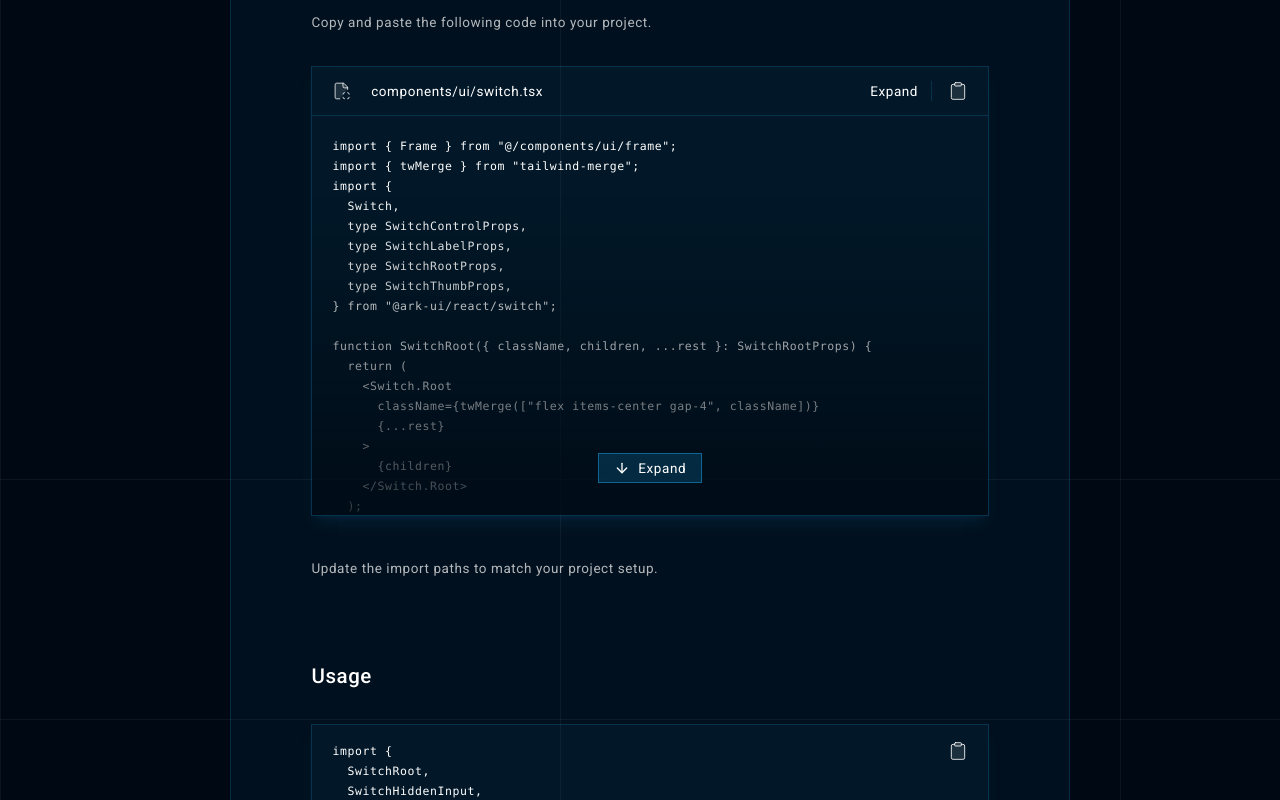
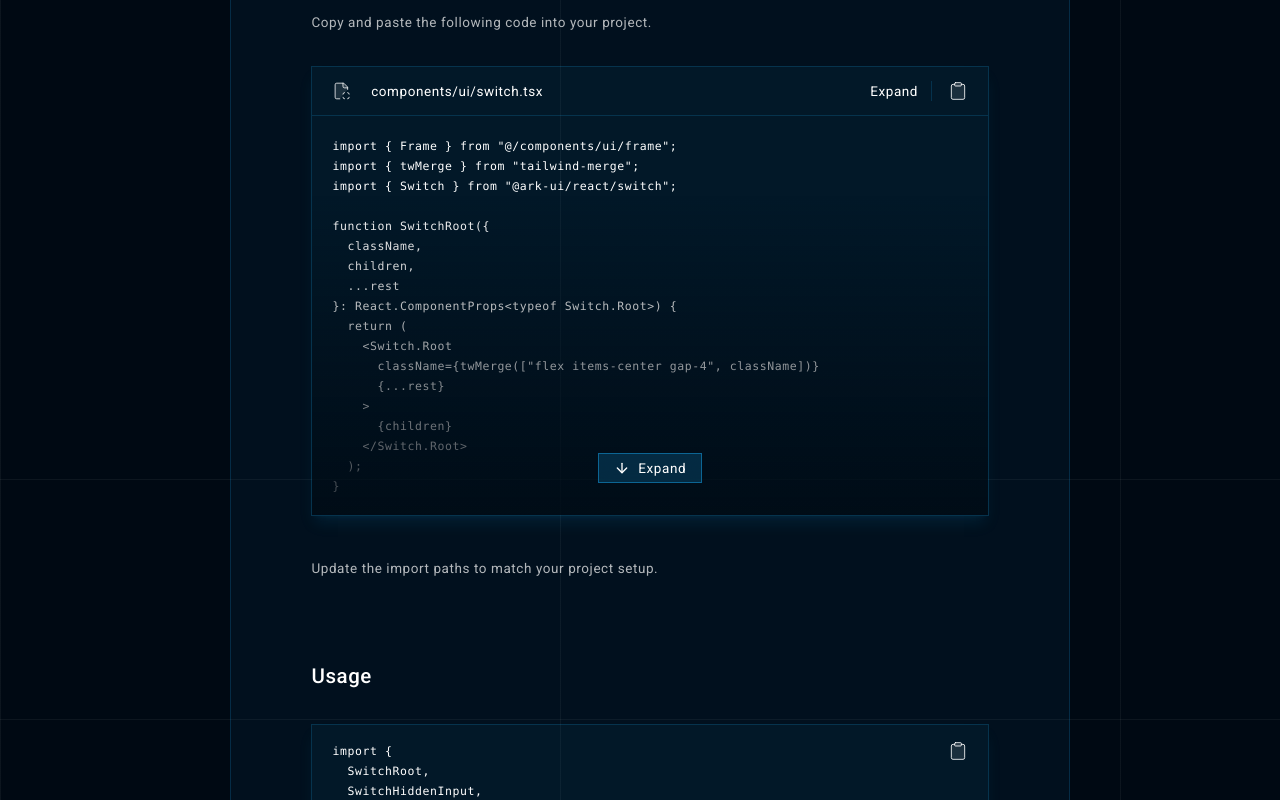
Before and after one commit to rizkimuhammada/cosmic-ui, a React (Vite) app: page /docs/switch in a window 1280 px wide. Shown: the part 1120-1920 px from the top of the page. Built offline with nearby package versions, Linux system fonts and the light colour scheme.

Commit message:
chore(switch): update component types

```diff
--- a/src/components/ui/switch.tsx
+++ b/src/components/ui/switch.tsx
@@ -1,14 +1,12 @@
 import { Frame } from "@/components/ui/frame";
 import { twMerge } from "tailwind-merge";
-import {
-  Switch,
-  type SwitchControlProps,
-  type SwitchLabelProps,
-  type SwitchRootProps,
-  type SwitchThumbProps,
-} from "@ark-ui/react/switch";
+import { Switch } from "@ark-ui/react/switch";
 
-function SwitchRoot({ className, children, ...rest }: SwitchRootProps) {
+function SwitchRoot({
+  className,
+  children,
+  ...rest
+}: React.ComponentProps<typeof Switch.Root>) {
   return (
     <Switch.Root
       className={twMerge(["flex items-center gap-4", className])}
@@ -23,7 +21,11 @@ function SwitchHiddenInput() {
   return <Switch.HiddenInput />;
 }
 
-function SwitchControl({ className, children, ...rest }: SwitchControlProps) {
+function SwitchControl({
+  className,
+  children,
+  ...rest
+}: React.ComponentProps<typeof Switch.Control>) {
   return (
     <Switch.Control
       className={twMerge([
@@ -48,7 +50,10 @@ function SwitchControl({ className, children, ...rest }: SwitchControlProps) {
   );
 }
 
-function SwitchThumb({ className, ...rest }: SwitchThumbProps) {
+function SwitchThumb({
+  className,
+  ...rest
+}: React.ComponentProps<typeof Switch.Thumb>) {
   return (
     <Switch.Thumb
       className={twMerge([
@@ -71,7 +76,11 @@ function SwitchThumb({ className, ...rest }: SwitchThumbProps) {
   );
 }
 
-function SwitchLabel({ className, children, ...rest }: SwitchLabelProps) {
+function SwitchLabel({
+  className,
+  children,
+  ...rest
+}: React.ComponentProps<typeof Switch.Label>) {
   return (
     <Switch.Label className={className} {...rest}>
       {children}
--- a/src/pages/switch.tsx
+++ b/src/pages/switch.tsx
@@ -85,15 +85,13 @@ function Main() {
               {`
 import { Frame } from "@/components/ui/frame";
 import { twMerge } from "tailwind-merge";
-import {
-  Switch,
-  type SwitchControlProps,
-  type SwitchLabelProps,
-  type SwitchRootProps,
-  type SwitchThumbProps,
-} from "@ark-ui/react/switch";
+import { Switch } from "@ark-ui/react/switch";
 
-function SwitchRoot({ className, children, ...rest }: SwitchRootProps) {
+function SwitchRoot({
+  className,
+  children,
+  ...rest
+}: React.ComponentProps<typeof Switch.Root>) {
   return (
     <Switch.Root
       className={twMerge(["flex items-center gap-4", className])}
@@ -108,7 +106,11 @@ function SwitchHiddenInput() {
   return <Switch.HiddenInput />;
 }
 
-function SwitchControl({ className, children, ...rest }: SwitchControlProps) {
+function SwitchControl({
+  className,
+  children,
+  ...rest
+}: React.ComponentProps<typeof Switch.Control>) {
   return (
     <Switch.Control
       className={twMerge([
@@ -133,7 +135,10 @@ function SwitchControl({ className, children, ...rest }: SwitchControlProps) {
   );
 }
 
-function SwitchThumb({ className, ...rest }: SwitchThumbProps) {
+function SwitchThumb({
+  className,
+  ...rest
+}: React.ComponentProps<typeof Switch.Thumb>) {
   return (
     <Switch.Thumb
       className={twMerge([
@@ -156,7 +161,11 @@ function SwitchThumb({ className, ...rest }: SwitchThumbProps) {
   );
 }
 
-function SwitchLabel({ className, children, ...rest }: SwitchLabelProps) {
+function SwitchLabel({
+  className,
+  children,
+  ...rest
+}: React.ComponentProps<typeof Switch.Label>) {
   return (
     <Switch.Label className={className} {...rest}>
       {children}
```
